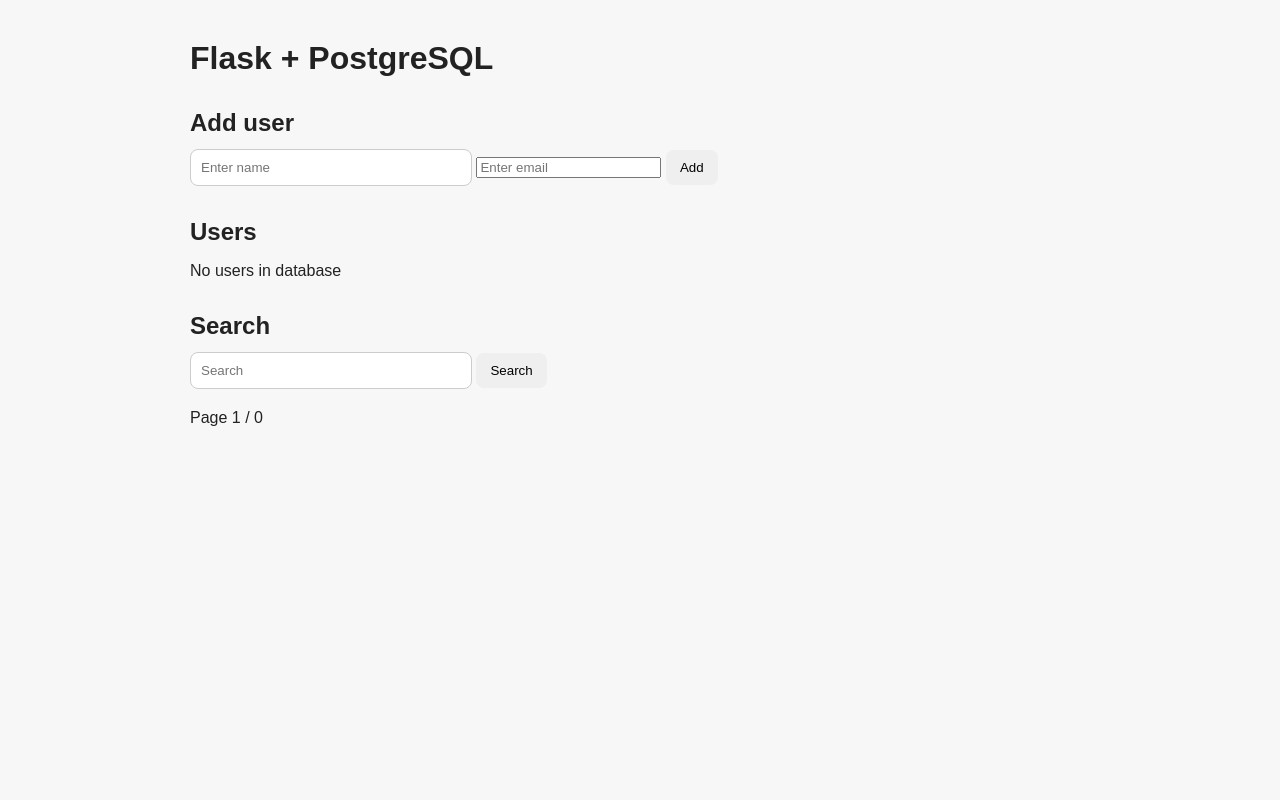
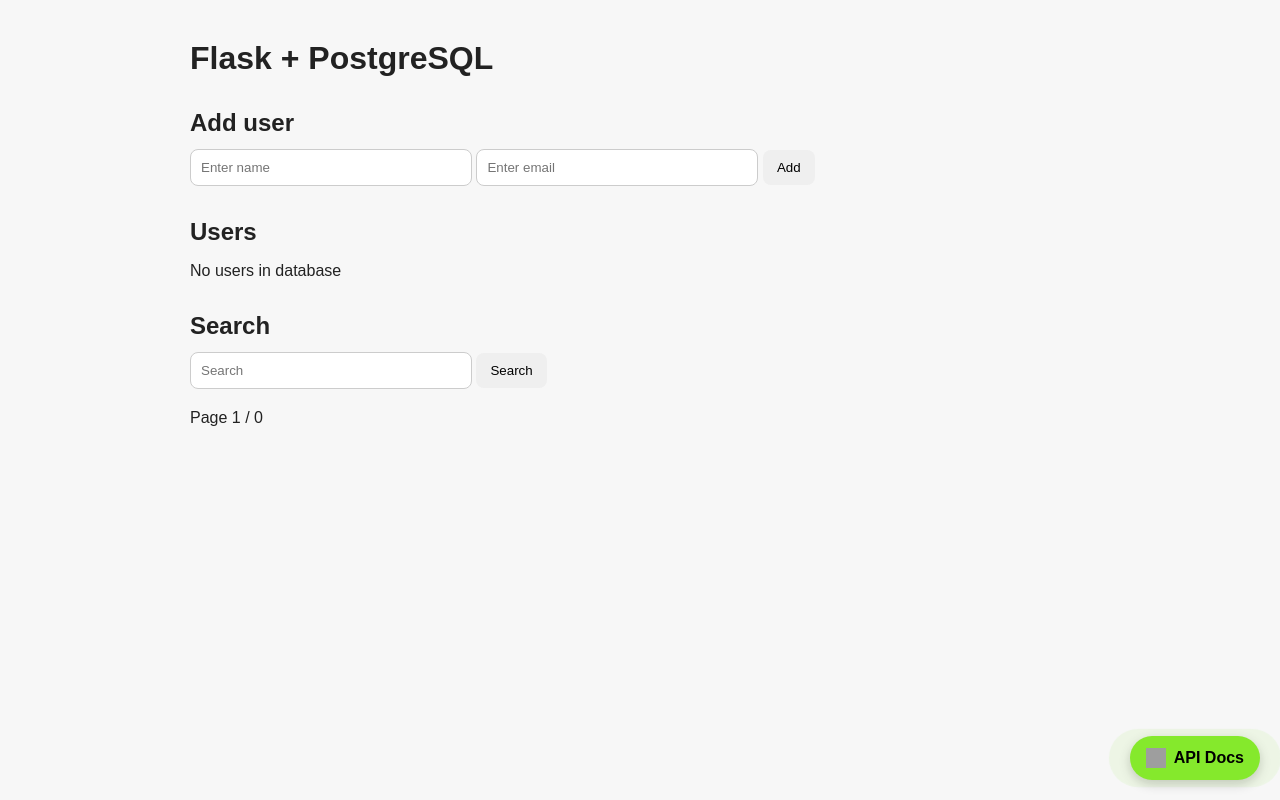
Before and after one commit to imrx123x/containers, a Flask app: page / in a window 1280 px wide. Run offline with Flask 3, Linux system fonts and the light colour scheme; data that the repository does not hold is empty; some libraries are stand-ins or nearby versions; grey boxes are pictures that could not be loaded.

Commit message:
swagger button, css modified

```diff
--- a/app/static/style.css
+++ b/app/static/style.css
@@ -20,7 +20,8 @@
     margin-bottom: 16px;
 }
 
-input[type="text"] {
+input[type="text"],
+input[type="email"] {
     padding: 10px;
     width: 260px;
     border: 1px solid #ccc;
@@ -80,3 +81,58 @@
     color: #991b1b;
     border: 1px solid #fecaca;
 }
+
+.swagger-btn {
+    position: fixed;
+    right: 20px;
+    bottom: 20px;
+    display: inline-flex;
+    align-items: center;
+    gap: 8px;
+    padding: 12px 16px;
+    border-radius: 999px;
+    background: #85ea2d;
+    color: #000;
+    text-decoration: none;
+    font-weight: 600;
+    box-shadow: 0 4px 12px rgba(0, 0, 0, 0.2);
+    z-index: 999;
+    overflow: visible;
+    transition: transform 0.2s ease, box-shadow 0.2s ease;
+}
+
+.swagger-btn:hover {
+    transform: translateY(-2px);
+    box-shadow: 0 6px 16px rgba(0, 0, 0, 0.28);
+}
+
+.swagger-btn img {
+    width: 20px;
+    height: 20px;
+    display: block;
+}
+
+.swagger-btn::before {
+    content: "";
+    position: absolute;
+    inset: 0;
+    border-radius: 999px;
+    background: rgba(133, 234, 45, 0.45);
+    z-index: -1;
+    animation: swagger-pulse 2s infinite;
+}
+
+@keyframes swagger-pulse {
+    0% {
+        transform: scale(1);
+        opacity: 0.65;
+    }
+    70% {
+        transform: scale(1.45);
+        opacity: 0;
+    }
+    100% {
+        transform: scale(1.45);
+        opacity: 0;
+    }
+}
--- a/app/templates/index.html
+++ b/app/templates/index.html
@@ -57,11 +57,13 @@
     {% else %}
         <p>No users in database</p>
     {% endif %}
+
     <h2>Search</h2>
     <form method="get" action="/">
         <input type="text" name="q" value="{{ query or '' }}" placeholder="Search">
         <button type="submit">Search</button>
     </form>
+
     <div style="margin-top: 20px;">
         {% if page > 1 %}
             <a href="?q={{ query }}&page={{ page - 1 }}">⬅ Prev</a>
@@ -73,5 +75,10 @@
             <a href="?q={{ query }}&page={{ page + 1 }}">Next ➡</a>
         {% endif %}
     </div>
+
+    <a href="/apidocs/" target="_blank" rel="noopener noreferrer" class="swagger-btn">
+        <img src="https://cdn.jsdelivr.net/gh/devicons/devicon/icons/swagger/swagger-original.svg" alt="Swagger">
+        API Docs
+    </a>
 </body>
 </html>
```
Lines whose indentation alone changed are shown as unchanged.
